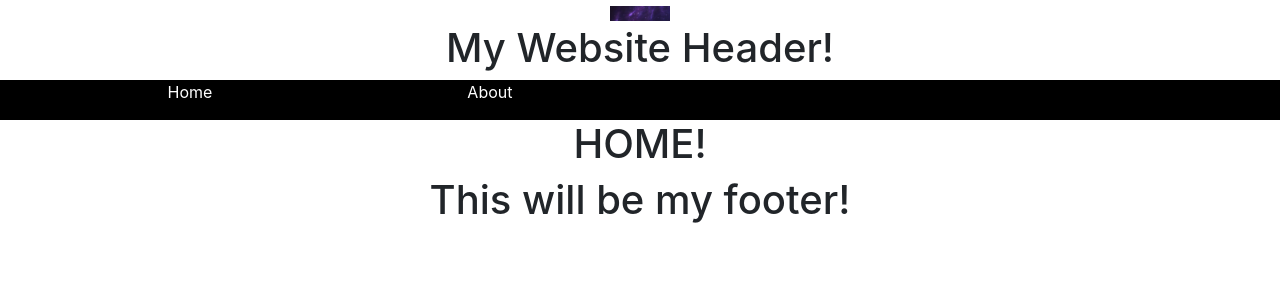
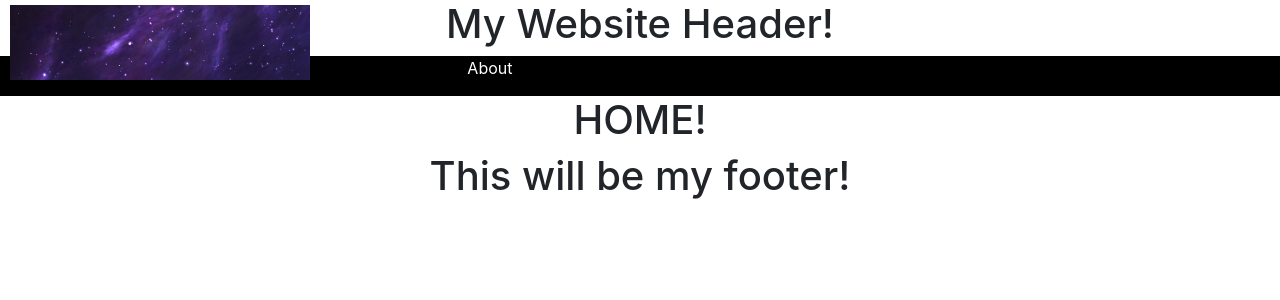
Before and after one commit to jlagree/homepage, a React (Create React App) app: page / in a window 1280 px wide. Shown: the top 300 px of the page. Built offline with nearby package versions, Linux system fonts and the light colour scheme.

Commit message:
fix header

```diff
--- a/src/components/Header.js
+++ b/src/components/Header.js
@@ -10,7 +10,7 @@ const Header = () => {
     }
     return (
         <div className="image">
-            <img src={headerImage} height="15px" />
+            <img src={headerImage} style={imgStyle}/>
             <h1>My Website Header!</h1>
         </div>
     )
```
